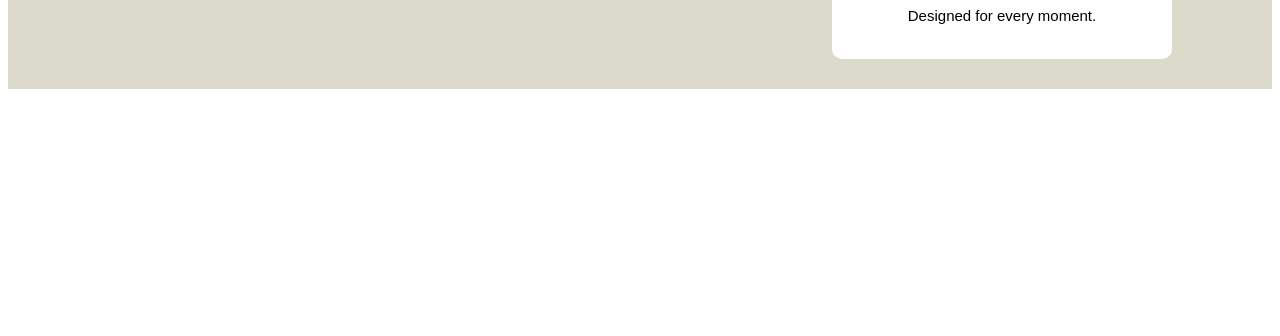
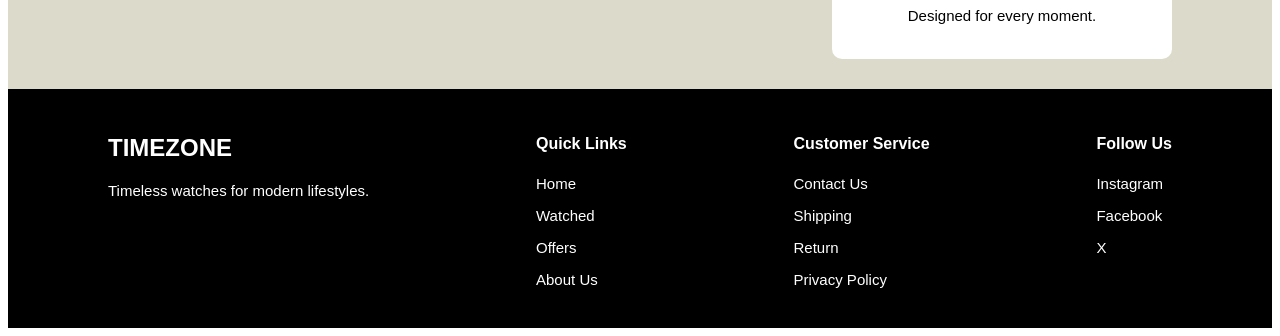
Before and after one commit to presidentnilesh/CapgeminiSem2, a plain HTML site: page project /index.html in a window 1280 px wide. Shown: the part 3153-3489 px from the top of the page. Before the commit the page ends 3250 px from the top, so only its background shows below. Drawn offline with Linux system fonts and the light colour scheme.

Commit message:
completed

```diff
--- a/project /index.html
+++ b/project /index.html
@@ -197,12 +197,45 @@
         <div class="ll">
             <p>ABOUT TIMEZONE</p>
             <h1>Time is more than <br>just a moment.</h1>
-        <p>At TIMEZONE, we believe a watch is more than an accessory. It represents your personality, your style and every important moment of life.</p>
+            <p>At TIMEZONE, we believe a watch is more than an accessory. It represents your personality, your style and
+                every important moment of life.</p>
         </div>
         <div class="kl">
-        <img style="height: 200px; width: 300px;  object-fit: contain               ;" src="https://encrypted-tbn0.gstatic.com/images?q=tbn:ANd9GcSQYGYhb1Z1PIpiA9oh7XICHADnXUFLDILh1atezXdfEA&s=10" alt="image not found">
+            <img style="height: 200px; width: 300px;  object-fit: contain               ;"
+                src="https://encrypted-tbn0.gstatic.com/images?q=tbn:ANd9GcSQYGYhb1Z1PIpiA9oh7XICHADnXUFLDILh1atezXdfEA&s=10"
+                alt="image not found">
             <p style="font-size: 20px;">Quality Time</p>
             <p style="font-size:15px; ">Designed for every moment.</p>
+        </div>
+    </div>
+    <div>
+        <div class="left-bottom">
+           <div>
+            <h2>TIMEZONE</h2>
+            <p>Timeless watches for modern lifestyles.</p></div>
+
+
+                <div>
+                    <h4>Quick Links</h4>
+                    <p>Home</p>
+                    <p>Watched</p>
+                    <p>Offers</p>
+                    <p>About Us</p>
+                </div>
+                <div>
+                    <h4>Customer Service</h4>
+                    <p>Contact Us</p>
+                    <p>Shipping</p>
+                    <p>Return</p>
+                    <p>Privacy Policy</p>
+                </div>
+                <div>
+                    <h4>Follow Us</h4>
+                    <p>Instagram</p>
+                    <p>Facebook</p>
+                    <p>X</p>
+
+            </div>
         </div>
     </div>
 
--- a/project /style.css
+++ b/project /style.css
@@ -15,6 +15,12 @@
     justify-content: space-evenly;
     width: 50%;
     font-weight: 50;
+}
+.sub p{
+    transition: all 0.5s ease;
+}
+.sub p:hover{
+    font-size: large;
 }
 
 .middle{
@@ -88,7 +94,7 @@ p{
     align-items: center;
     text-align: center;
 
-    transition: transform 0.3s ease ;
+    transition: all 0.3s ease ;
 }
 .one:hover{
     transform:scale(1.02) ;
@@ -196,3 +202,14 @@ background-color: white;
 .kl p{
     text-align: center;
 }
+.left-bottom{
+    padding: 25px 100px;
+    display: flex;
+    align-items: top;
+    justify-content: space-between;
+    background: #000;
+    color: white;
+}
+.left-bottom p{
+    font-size: 15px;
+}
```
Lines whose indentation alone changed are shown as unchanged.
